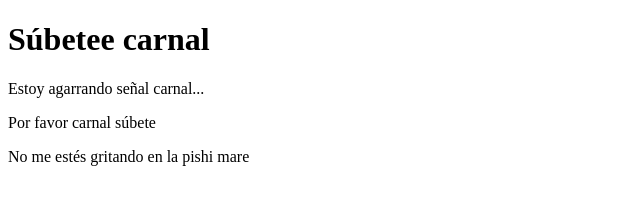
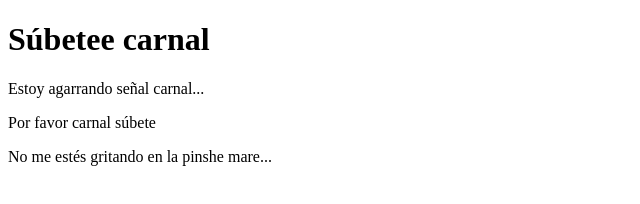
Before and after one commit to Egolemur/crab, a plain HTML site: page HelloWorld.html in a window 1280 px wide. Shown: the full height of the page, 0-640 px from the left. Drawn offline with Linux system fonts and the light colour scheme.

Commit message:
Commit desde VS CODE

```diff
--- a/HelloWorld.html
+++ b/HelloWorld.html
@@ -10,6 +10,6 @@
     <h1>Súbetee carnal</h1>
     <p>Estoy agarrando señal carnal...</p>
     <p>Por favor carnal súbete</p>
-    <p>No me estés gritando en la pishi mare</p>
+    <p>No me estés gritando en la pinshe mare...</p>
 </body>
 </html>
```
